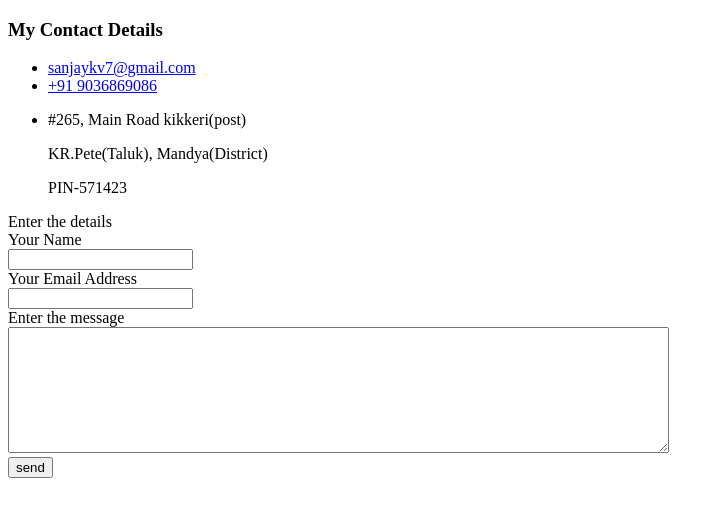
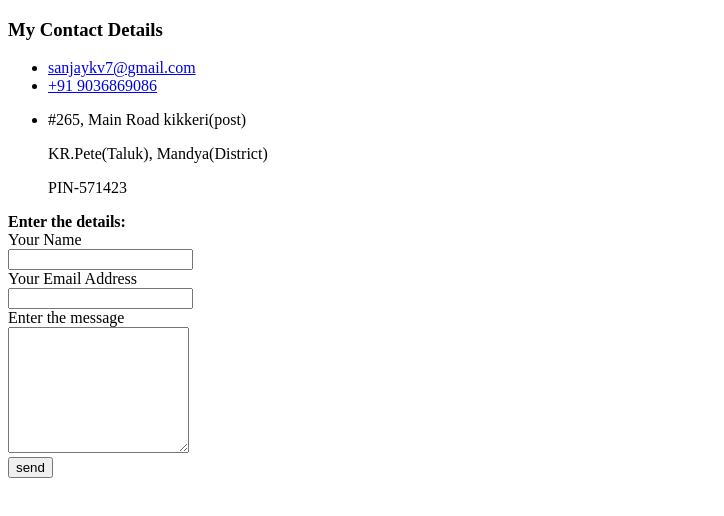
Before and after one commit to WebDevelopmentSAN/My-Resume-Site, a plain HTML site: page Contactme.html in a window 1280 px wide. Shown: the whole page, without its empty margins (0-724 px from the left). Drawn offline with Linux system fonts and the light colour scheme.

Commit message:
Added color css and designed hr

```diff
--- a/Contactme.html
+++ b/Contactme.html
@@ -3,6 +3,7 @@
   <head>
     <meta charset="utf-8">
     <title>Sanjay's Contact</title>
+    <link rel="stylesheet" href="CSS/styles.css">
   </head>
   <body>
   <h3>My Contact Details</h3>
@@ -15,13 +16,13 @@
     </li>
   </ul>
   <form action="mailto:sanjaykv7@gmail.com" method="post" enctype="text/plain">
-    <label for="">Enter the details</label><br>
+    <label class="makebold" for=""><strong>Enter the details:</strong></label><br>
     <label for="">Your Name</label><br>
     <input type="text" name="yourname" value=""><br>
     <label for="">Your Email Address</label><br>
     <input type="email" name="your email" value=""><br>
     <label for="">Enter the message</label><br>
-    <textarea name="your message" rows="8" cols="80"></textarea><br>
+    <textarea name="your message" rows="8" cols="20"></textarea><br>
     <input type="submit" value="send">
   </form>
   </body>
```
Also changed, not shown: hobbies.html (+1 -0 lines), index.html (+3 -2 lines).
